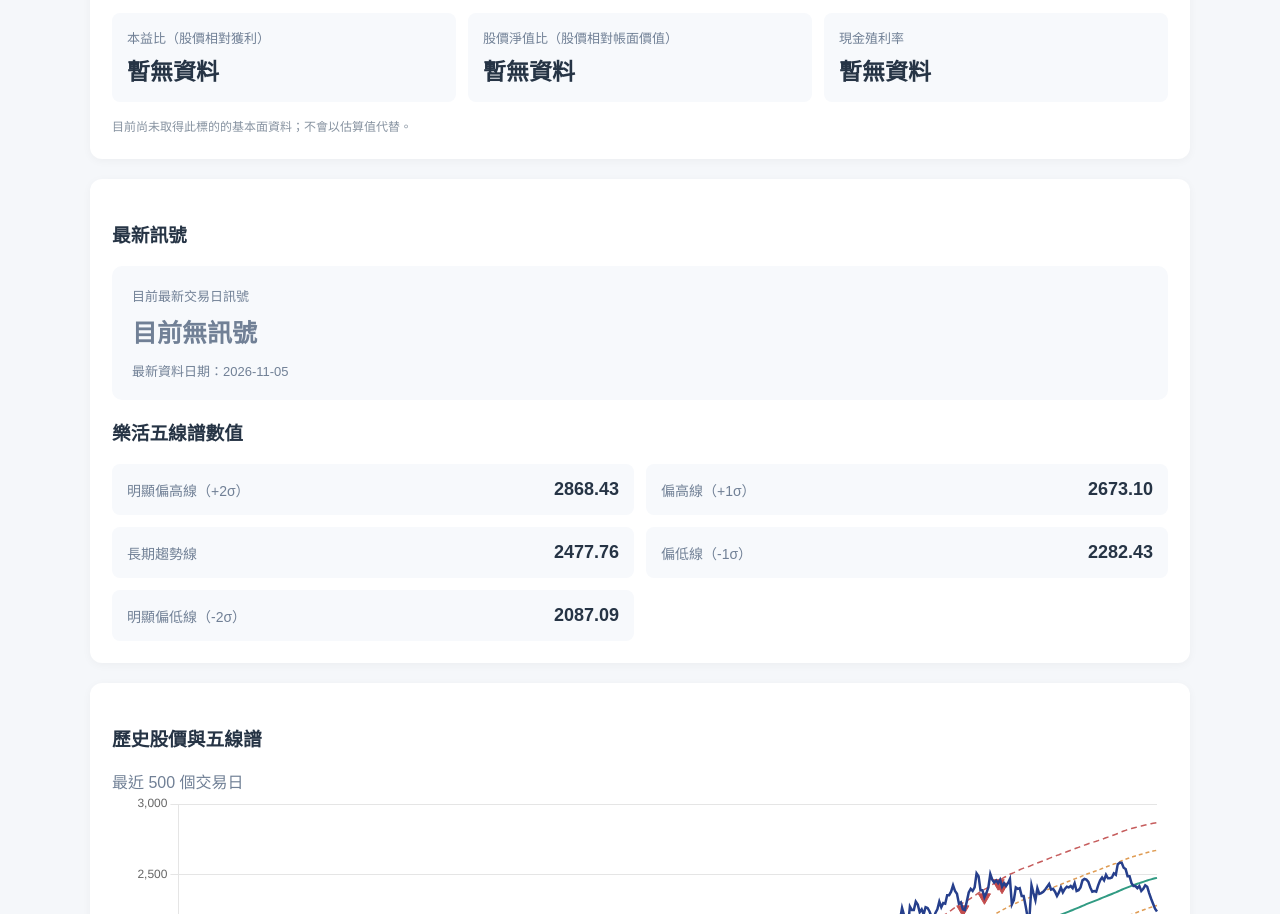
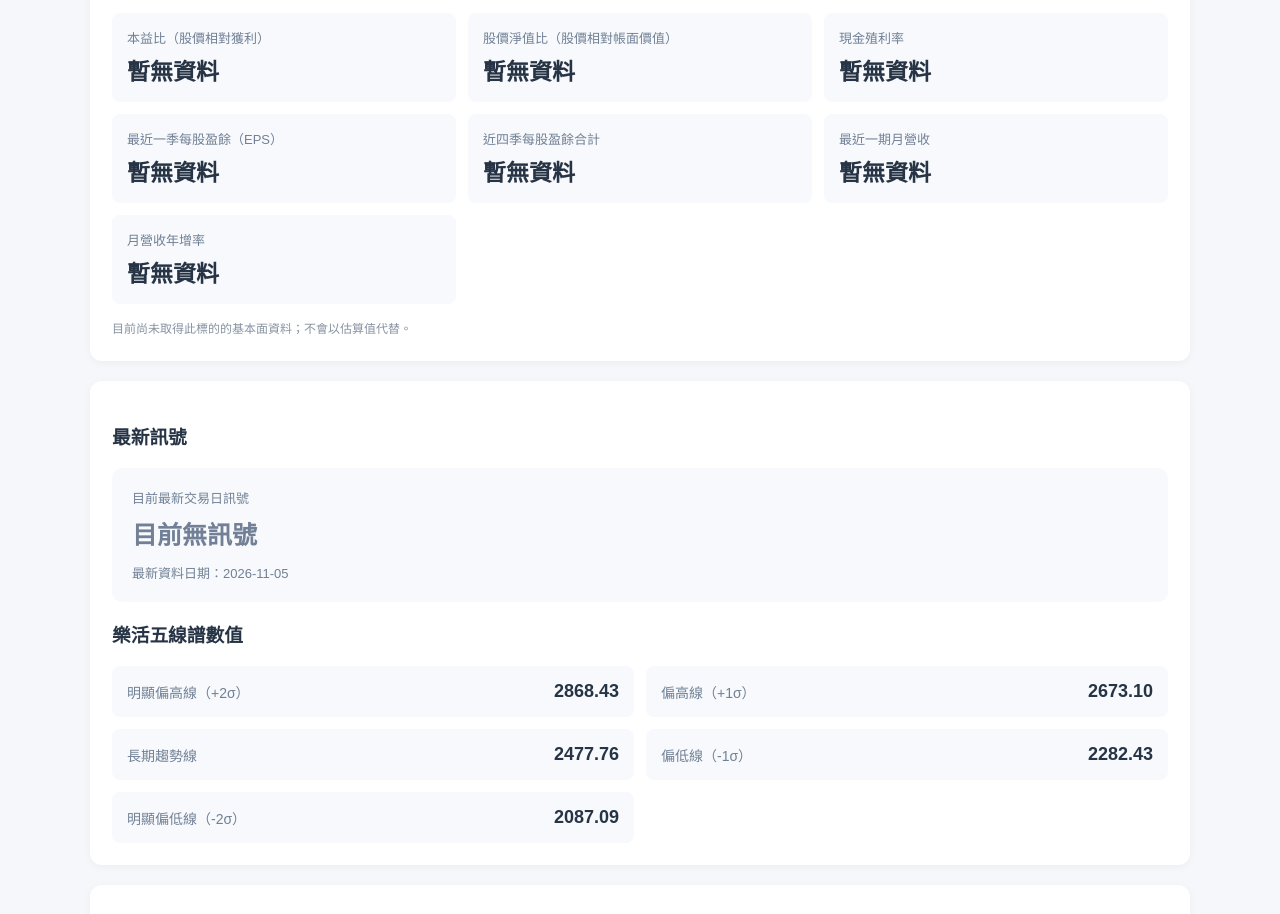
Before and after one commit to mengqi1998/lohas-stock-analyzer, a plain HTML site: page index.html in a window 1280 px wide. Shown: the part 1410-2324 px from the top of the page. Drawn offline with nearby package versions, Linux system fonts and the light colour scheme; no server answers.

Commit message:
Display EPS and monthly revenue indicators in fundamental analysis

```diff
--- a/index.html
+++ b/index.html
@@ -288,7 +288,13 @@ th {
       <div class="fundamental-item"><div class="label">股價淨值比（股價相對帳面價值）</div><div class="value" id="fundPBR">讀取中</div></div>
       <div class="fundamental-item"><div class="label">現金殖利率</div><div class="value" id="fundYield">讀取中</div></div>
     </div>
-    <div id="fundamentalNote" class="chart-note">基本面資料由網站資料檔提供，會顯示資料日期。</div>
+    <div class="fundamental-grid" style="margin-top:12px">
+      <div class="fundamental-item"><div class="label">最近一季每股盈餘（EPS）</div><div class="value" id="fundEPS">暫無資料</div></div>
+      <div class="fundamental-item"><div class="label">近四季每股盈餘合計</div><div class="value" id="fundTTMEPS">暫無資料</div></div>
+      <div class="fundamental-item"><div class="label">最近一期月營收</div><div class="value" id="fundRevenue">暫無資料</div></div>
+      <div class="fundamental-item"><div class="label">月營收年增率</div><div class="value" id="fundRevenueYoY">暫無資料</div></div>
+    </div>
+    <div id="fundamentalNote" class="chart-note">資料會顯示來源與更新日期；缺少資料時會標示暫無資料。</div>
   </div>
 
   <div class="card">
@@ -988,11 +994,16 @@ async function loadFundamentals(stockId) {
     document.getElementById("fundPER").textContent = data.data.PER == null ? "暫無資料" : Number(data.data.PER).toFixed(2) + " 倍";
     document.getElementById("fundPBR").textContent = data.data.PBR == null ? "暫無資料" : Number(data.data.PBR).toFixed(2) + " 倍";
     document.getElementById("fundYield").textContent = data.data.dividend_yield == null ? "暫無資料" : Number(data.data.dividend_yield).toFixed(2) + "%";
-    document.getElementById("fundamentalNote").textContent = "資料日期：" + (data.data.date || "未提供") + "；來源：" + (data.source || "FinMind") + "。本益比是股價相對每股盈餘的倍數；股價淨值比是股價相對每股淨值的倍數。";
+    document.getElementById("fundEPS").textContent = data.data.latest_quarter_EPS == null ? "暫無資料" : Number(data.data.latest_quarter_EPS).toFixed(2) + " 元";
+    document.getElementById("fundTTMEPS").textContent = data.data.TTM_EPS == null ? "暫無資料" : Number(data.data.TTM_EPS).toFixed(2) + " 元";
+    document.getElementById("fundRevenue").textContent = data.data.revenue == null ? "暫無資料" : (Number(data.data.revenue) / 100000000).toFixed(2) + " 億元";
+    document.getElementById("fundRevenueYoY").textContent = data.data.revenue_yoy == null ? "暫無資料" : ((Number(data.data.revenue_yoy) >= 0 ? "+" : "") + Number(data.data.revenue_yoy).toFixed(2) + "%");
+    document.getElementById("fundamentalNote").textContent = "估值資料日期：" + (data.data.date || "未提供") + "；EPS 日期：" + (data.data.EPS_date || "未提供") + "；營收日期：" + (data.data.revenue_date || "未提供") + "。來源：" + (data.source || "FinMind") + "。本益比是股價相對每股盈餘的倍數；股價淨值比是股價相對每股淨值的倍數；營收年增率是與去年同月比較。";
   } catch (e) {
     document.getElementById("fundPER").textContent = "暫無資料";
     document.getElementById("fundPBR").textContent = "暫無資料";
     document.getElementById("fundYield").textContent = "暫無資料";
+    ["fundEPS","fundTTMEPS","fundRevenue","fundRevenueYoY"].forEach(id => document.getElementById(id).textContent = "暫無資料");
     document.getElementById("fundamentalNote").textContent = "目前尚未取得此標的的基本面資料；不會以估算值代替。";
   }
 }
```
